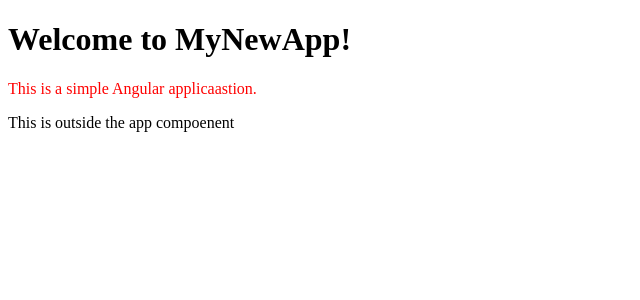
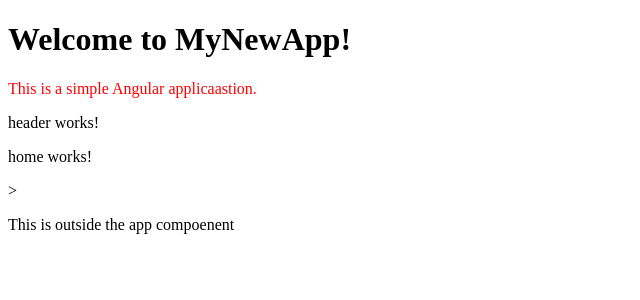
Before and after one commit to godgiftedboy/angular-app-first, an Angular app: page / in a window 1280 px wide. Shown: the top 300 px of the page, without its empty margins (0-640 px from the left). Built offline with nearby package versions, Linux system fonts and the light colour scheme.

Commit message:
chore: added components to app compoenent

```diff
--- a/src/app/app.component.html
+++ b/src/app/app.component.html
@@ -1,5 +1,7 @@
 
   <h1>Welcome to MyNewApp!</h1>
   <p>This is a simple Angular applicaastion.</p>
+  <app-header/>
+  <app-home/>>
 
   <router-outlet />
--- a/src/app/app.component.ts
+++ b/src/app/app.component.ts
@@ -1,9 +1,11 @@
 import { Component } from '@angular/core';
 import { RouterOutlet } from '@angular/router';
+import { HeaderComponent } from './components/header/header.component';
+import { HomeComponent } from './home/home.component';
 
 @Component({
   selector: 'app-root',
-  imports: [RouterOutlet],
+  imports: [RouterOutlet,HeaderComponent,HomeComponent],
   templateUrl: './app.component.html',
   styleUrl: './app.component.scss'
 })
```
